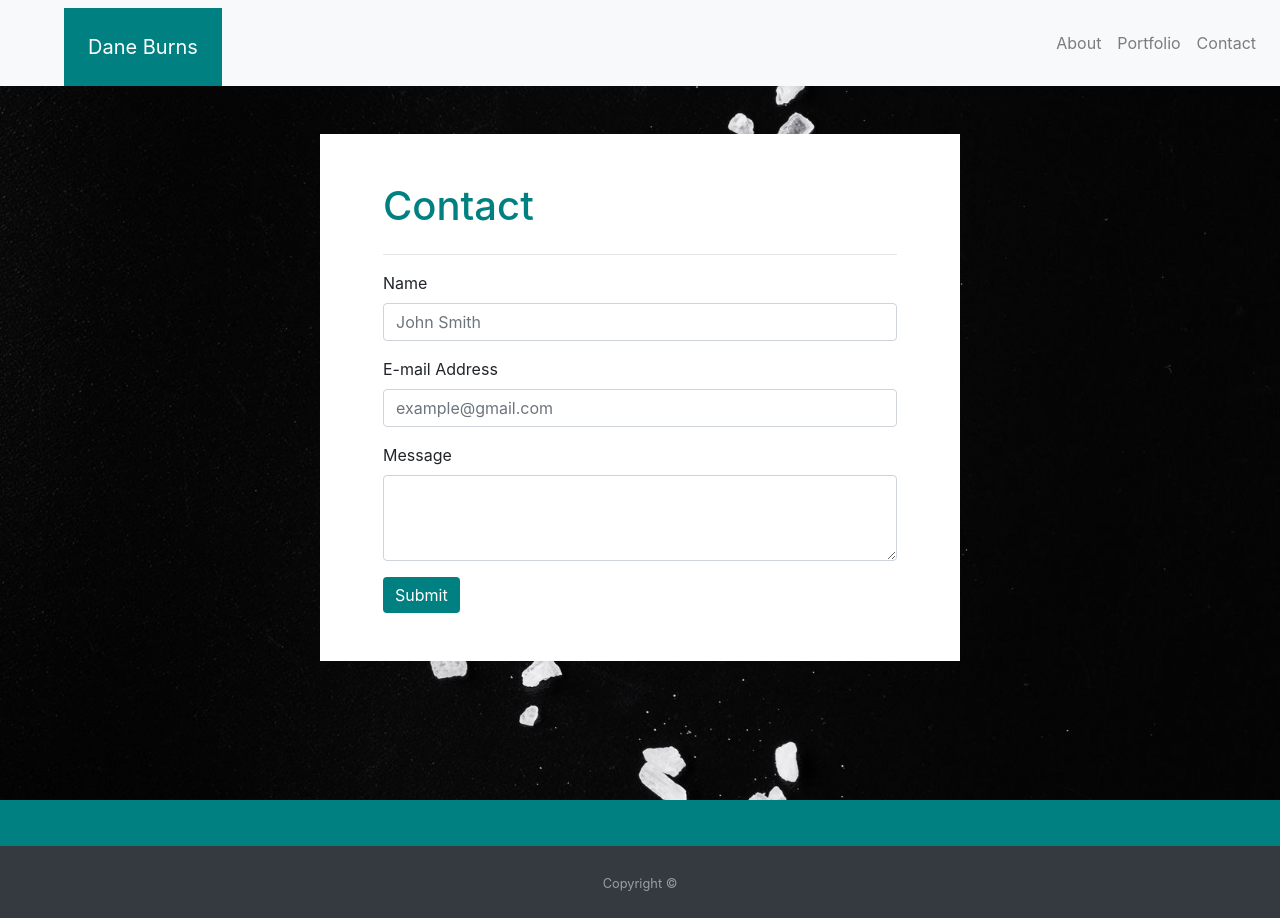
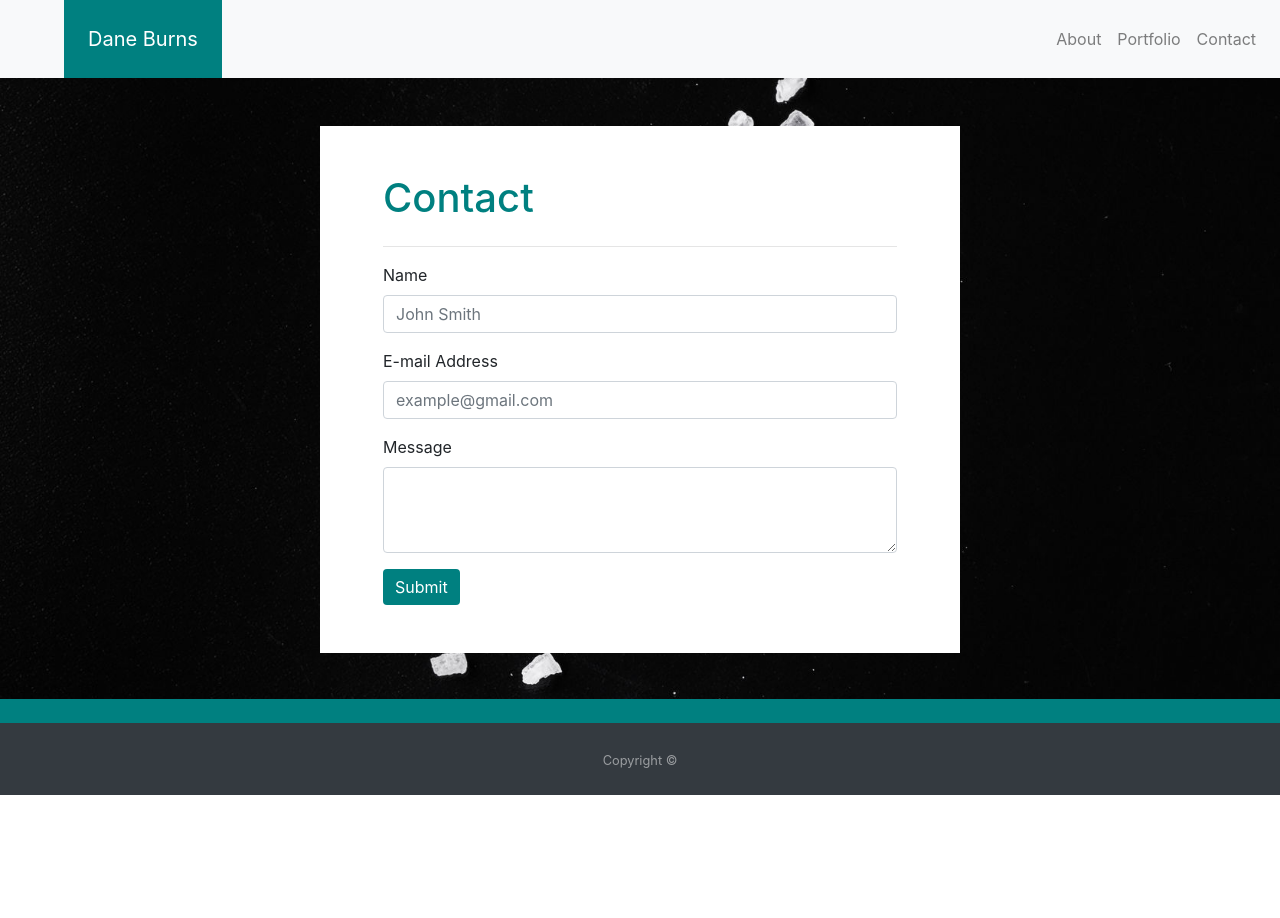
Before and after one commit to daneburns/porfolio_website, a plain HTML site: page contact.html in a window 1280 px wide. After the commit the page ends 800 px from the top, so only its background shows below. Drawn offline with nearby package versions, Linux system fonts and the light colour scheme.

Commit message:
fixed positioning issues

```diff
--- a/contact.html
+++ b/contact.html
@@ -14,7 +14,7 @@
 <body>
     <div class="bg">
         <nav class="navbar navbar-expand-lg navbar-light bg-light">
-            <a class="navbar-brand p-4 mb-n2 ml-5 text-white" href="#">Dane Burns</a>
+            <a class="navbar-brand p-4 mt-n2 mb-n2 ml-5 text-white" href="#">Dane Burns</a>
             <button class="navbar-toggler" type="button" data-toggle="collapse" data-target="#navbarSupportedContent"
                 aria-controls="navbarSupportedContent" aria-expanded="false" aria-label="Toggle navigation">
                 <span class="navbar-toggler-icon"></span>
@@ -59,25 +59,26 @@
                     </form>
                 </div>
             </div>
-        </div>
 
-    </div>
+
     <div class="d-flex flex-column">
       <div id="page-content">
         <div class="container text-center">
           <div class="row justify-content-center">
             <div class="col-md-7">
-                <p class="lead text-white-50"><br></p>
+              <p class="lead text-white-50"> <br> </p>
             </div>
           </div>
         </div>
       </div>
+      <div id='footerdiv'><br></div>
       <footer id="sticky-footer" class="py-4 bg-dark text-white-50">
         <div class="container text-center">
           <small>Copyright &copy;</small>
         </div>
       </div>
       </footer>
+    </div>
 </body>
 
 
--- a/style.css
+++ b/style.css
@@ -3,9 +3,9 @@
     color: white;
 }
 
-body, html {
+/* body, html {
     height: 100%;
-  }
+  } */
   .bg {
     /* The image used */
     background-image: url("./bg2.jpg");
@@ -44,7 +44,7 @@ body, html {
 
 /* Other Classes for Page Styling */
 
-body {
+#footerdiv {
   background:teal;
 }
 
```
Also changed, not shown: index.html (+6 -3 lines), portfolio.html (+6 -4 lines). Lines whose indentation alone changed are shown as unchanged.
